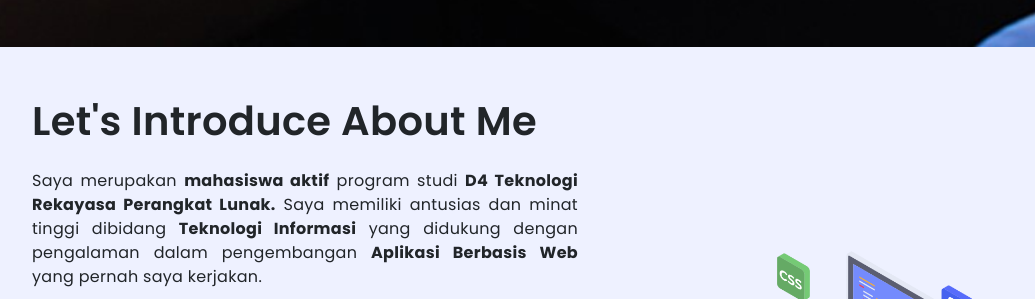
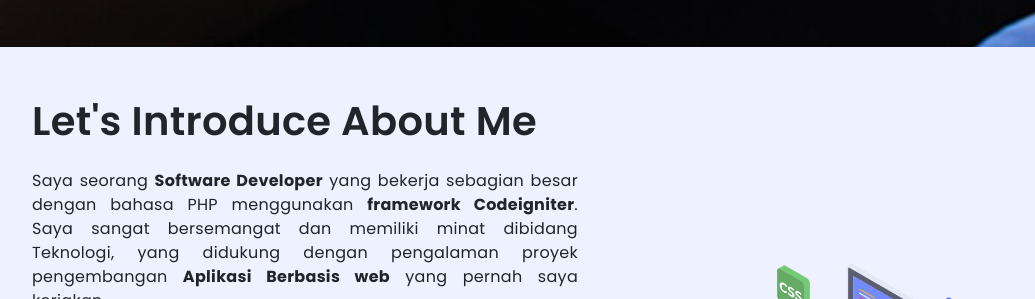
Before and after one commit to fatwaaulia/fatwaaulia.github.io, a plain HTML site: page index.html in a window 1280 px wide. Shown: the part 753-1052 px from the top of the page, without its empty margins (50-1085 px from the left). Drawn offline with nearby package versions, Linux system fonts and the light colour scheme.

Commit message:
update: deskripsi / tetang

```diff
--- a/index.html
+++ b/index.html
@@ -9,7 +9,7 @@
     <meta property="og:image:width" content="200">
     <meta property="og:image:height" content="200">
     <meta property="og:title" content="Fatwa Aulia | Portfolio">
-    <meta property="og:description" content="Saya merupakan mahasiswa aktif program studi D4 Teknologi Rekayasa Perangkat Lunak. Saya memiliki antusias dan minat tinggi dibidang Teknologi Informasi yang didukung dengan pengalaman dalam pengembangan Aplikasi Berbasis Web yang pernah saya kerjakan.">
+    <meta property="og:description" content="Saya seorang Software Developer yang bekerja sebagian besar dengan bahasa PHP menggunakan framework Codeigniter. Saya sangat bersemangat dan memiliki minat dibidang Teknologi, yang didukung dengan pengalaman proyek pengembangan Aplikasi Berbasis web yang pernah saya kerjakan.">
 
     <link rel="shortcut icon" href="assets/img/favicon.png" type="image/x-icon">
     <title>Fatwa Aulia | Portfolio</title>
@@ -177,8 +177,7 @@
             <div class="col-lg-6">
                 <h1 class="fw-600 mb-4 wow fadeInUp">Let's Introduce About Me</h1>
                 <p class="wow fadeInUp" style="text-align: justify;">
-                    Saya merupakan <b>mahasiswa aktif</b> program studi <b>D4 Teknologi Rekayasa Perangkat Lunak.</b>
-                    Saya memiliki antusias dan minat tinggi dibidang <b>Teknologi Informasi</b> yang didukung dengan pengalaman dalam pengembangan <b>Aplikasi Berbasis Web</b> yang pernah saya kerjakan.
+                    Saya seorang <b>Software Developer</b> yang bekerja sebagian besar dengan bahasa PHP menggunakan <b>framework Codeigniter</b>. Saya sangat bersemangat dan memiliki minat dibidang Teknologi, yang didukung dengan pengalaman proyek pengembangan <b>Aplikasi Berbasis web</b> yang pernah saya kerjakan.
                 </p>
                 <div>
                     <a href="https://www.linkedin.com/in/fatwaaulia/" class="sosial-media wow fadeInUp" target="_blank">
@@ -525,7 +524,7 @@
         <hr>
         <div class="row pb-3">
             <div class="col-lg-12 text-center">
-                <span>© 2023 All rights Reserved - Fatwa Aulia</span>
+                <span>© 2023 Created by Fatwa Aulia</span>
             </div>
         </div>
     </div>
```
